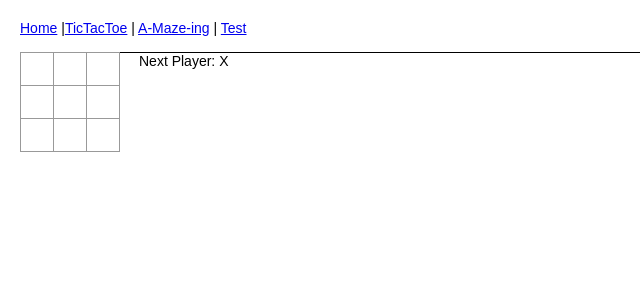
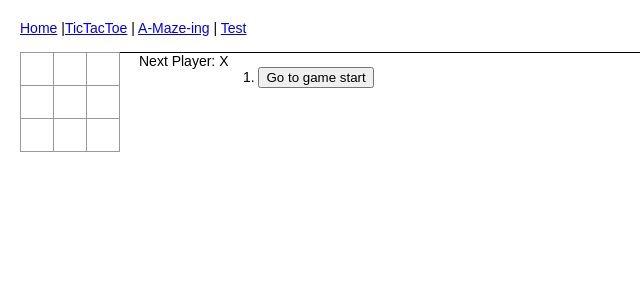
Before and after one commit to adubois85/react-experiments, a React app: page /test in a window 1280 px wide. Shown: the top 300 px of the page, without its empty margins (0-640 px from the left). Built offline with nearby package versions, Linux system fonts and the light colour scheme; the HTML template or start-up script is replaced by a standard one.

Commit message:
basics of the game history finally works

```diff
--- a/src/components/TicTacToe/Test.jsx
+++ b/src/components/TicTacToe/Test.jsx
@@ -45,8 +45,40 @@ export default function Test() {
         }))
     }
 
-    // <div>{status}</div>
-    // <ol>{moves}</ol>
+    const gameStatus = (game.winner)
+                        ? `Winner: ${game.winner}`
+                        : `Next Player: ${game.xIsNext ? 'X' : 'O'}`
+
+    // const moves = game.history.map(move => {
+    //     const desc = (move)
+    //                 ? `Go to move # ${move}`
+    //                 : "Go to game start"
+    //     return(
+    //         <li key={move}>
+    //             <button onClick={() => {
+    //                 setGame(prevGame => ({
+    //                     ...prevGame,
+    //                     history: prevGame.history.slice(0, move)
+    //                 }))
+    //             }}>
+    //                 {desc}
+    //             </button>
+    //         </li>
+    //     )
+    // })
+
+    const moves = game.history.map((move, index) => {
+            let description = (index == 0)
+                                ? 'game start'
+                                : `move #${index}`
+            return (
+                <li key={index}>
+                    <button>
+                        Go to {description}
+                    </button>
+                </li>
+            );
+        });
 
     return (
         <div className="game">
@@ -57,14 +89,11 @@ export default function Test() {
                 />
             </div>
             <div className="game-info">
-                <div>
-                    {game.winner
-                        ? `Winner: ${game.winner}`
-                        : `Next Player: ${game.xIsNext ? 'X' : 'O'}`
-                    }
-                </div>
-
+                <div>{gameStatus}</div>
             </div>
+            <ol>
+                {moves}
+            </ol>
         </div>
     )
 }
```
